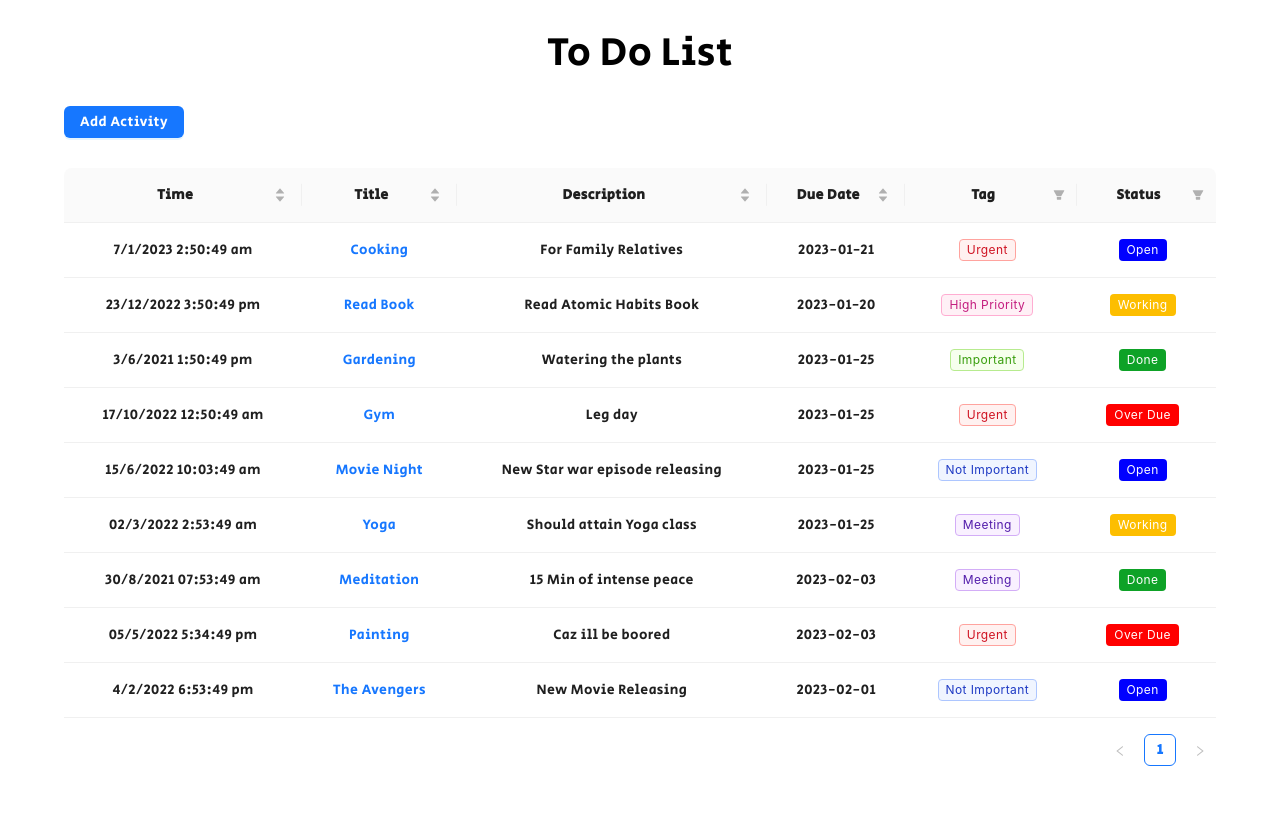
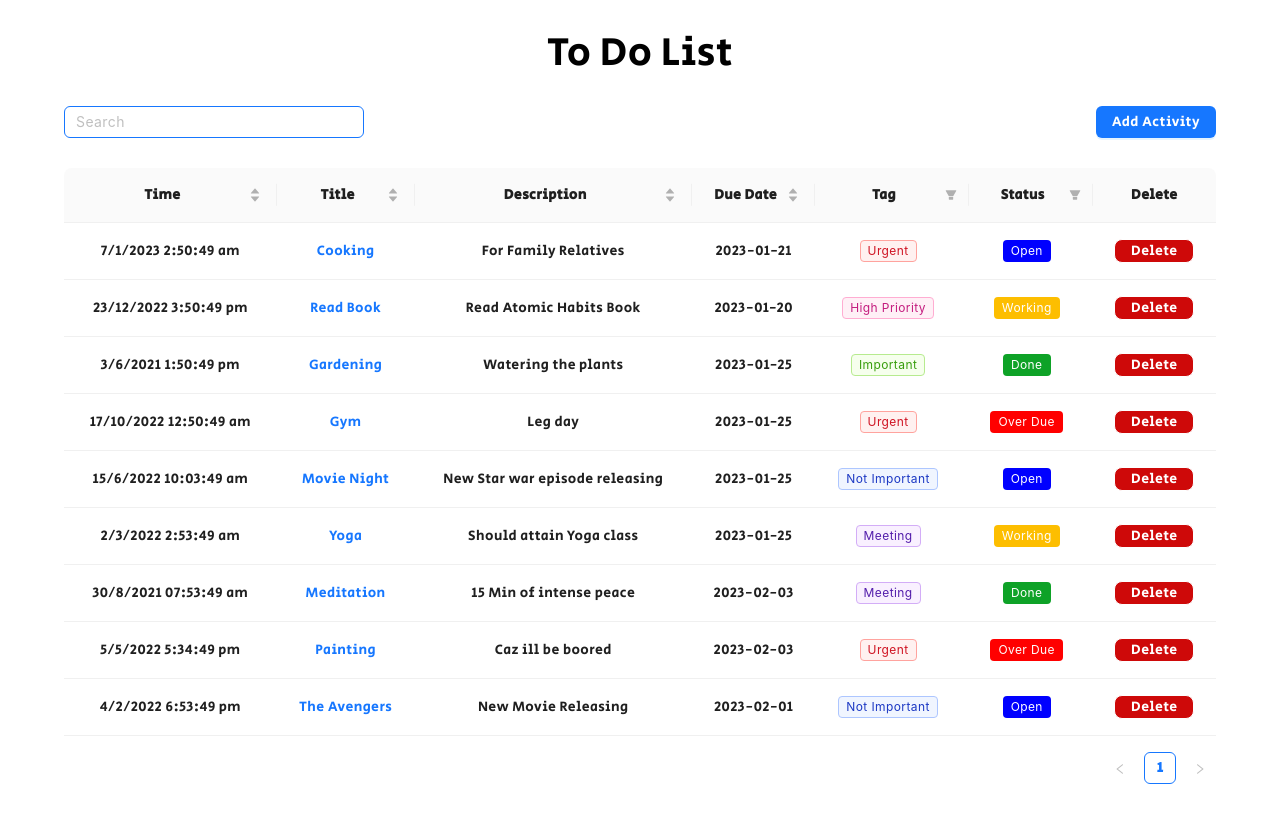
Before and after one commit to Varunvaru524/To-Do-List, a React (Create React App) app: page /table in a window 1280 px wide. Shown: the top 822 px of the page. Built offline with nearby package versions, Linux system fonts and the light colour scheme.

Commit message:
Added Search functionality and fixed some bugs

```diff
--- a/src/Assets/BackendService.js
+++ b/src/Assets/BackendService.js
@@ -47,7 +47,7 @@ const activities = [
   {
     _id: "5b21ca3eeb7f6fbccd47181b",
     title: "Yoga",
-    timeStamp: '02/3/2022 2:53:49 am',
+    timeStamp: '2/3/2022 2:53:49 am',
     description: 'Should attain Yoga class',
     dueDate:'2023-01-25',
     tags:'Meeting',
@@ -65,7 +65,7 @@ const activities = [
   {
     _id: "5b21ca3eeb7f6fbccd47181f",
     title: "Painting",
-    timeStamp: '05/5/2022 5:34:49 pm',
+    timeStamp: '5/5/2022 5:34:49 pm',
     description: 'Caz ill be boored',
     dueDate:'2023-02-03',
     tags:'Urgent',
@@ -101,7 +101,7 @@ export function saveActivity(activity) {
 
   if (!activityInDb._id) {
     activityInDb._id = Date.now().toString();
-    activities.push(activityInDb);
+    activities.unshift(activityInDb);
   }
 
   return activityInDb;
--- a/src/Components/Activity/ActivityClass.css
+++ b/src/Components/Activity/ActivityClass.css
@@ -1,5 +1,13 @@
 @import url(../../index.css);
 
+/* headder */
+.activityHeadder{
+    padding-top: 30px;
+    font-size: 40px;
+}
+
+
+/* Form */
 .activitiesForm{
     width: 80%;
     margin: auto;
@@ -7,11 +15,9 @@
     flex-direction: column;
     align-items: center;
 }
-
 .timeStampContainer>p{
     width: 350px;
 }
-
 .activitiesForm input,.activitiesForm select{
     width: 350px;
     height: 30px;
@@ -21,11 +27,12 @@
 .activitiesForm input{
     padding-left: 5px;
 }
-
 .titleContainer>p,.descriptionContainer>p,.timeStampContainer>p,.dueDateContainer>p,.TagContainer>p,.statusContainer>p{
     margin: 20px 0px 4px 0px;
 }
 
+
+/* Errors */
 .errorFound{
     width: 350px;
     padding: 3px;
@@ -35,6 +42,8 @@
     text-align: center;
 }
 
+
+/* Buttons */
 .activityFormButtons{
     width: 350px;
     margin-top: 20px;
@@ -47,4 +56,5 @@
     border: 1px solid;
     border-radius: 8px;
     width: 80px;
+    cursor: pointer;
 }
--- a/src/Components/Activity/ActivityClass.jsx
+++ b/src/Components/Activity/ActivityClass.jsx
@@ -1,12 +1,12 @@
 import React, { Component } from 'react';
-import {Button} from 'antd'
-import { getActivity,saveActivity,deleteActivity } from '../../Assets/BackendService';
+import { Button } from 'antd'
+import { getActivity, saveActivity, deleteActivity } from '../../Assets/BackendService';
 import './ActivityClass.css'
 
 class ActivityClass extends Component {
     state = {
-        userInput:{time:'',title:'',description:'',dueDate:'',tag:'',status:'Open',_id:''},
-        errors:{title:null, description:null}
+        userInput: { time:'', title:'', description:'', dueDate:'', tag:'', status:'Open', _id:''},
+        errors: { title:null, description:null }
     }
 
     componentDidMount(){
@@ -104,7 +104,7 @@ class ActivityClass extends Component {
             <React.Fragment>
                 <form onSubmit={(e)=>e.preventDefault()}>
                 <div className="activitiesForm">
-                <h1>Activity</h1>
+                    <h1 className="activityHeadder">Activity</h1>
                     <div className="timeStampContainer">
                         <p className='timeStamp'>The Time</p>
                         <div className='time'>{time}</div>
--- a/src/Components/TableComponent/Table.css
+++ b/src/Components/TableComponent/Table.css
@@ -6,7 +6,6 @@ header{
     text-align: center;
     margin: 30px;
 }
-
 
 /* Tool Bar */
 .toolBar{
@@ -29,6 +28,6 @@ header{
     width: 90%;
     margin: auto;
 }
-tr,th span {
+tr,th div {
     text-align: center;
 }
--- a/src/Components/TableComponent/Table.jsx
+++ b/src/Components/TableComponent/Table.jsx
@@ -1,7 +1,7 @@
 import React, { Component } from 'react';
 import {Table, Button,Input,Tag} from 'antd'
 import {Link} from 'react-router-dom'
-import { getActivities } from "../../Assets/BackendService";
+import { getActivities,deleteActivity } from "../../Assets/BackendService";
 import './Table.css'
 
 class TheTable extends Component {
@@ -83,9 +83,15 @@ class TheTable extends Component {
                 onFilter:(value,record)=>{
                     return record.status.props.children === value
                 }
+            },
+            {
+                title:<div>Delete</div>,
+                dataIndex:'delete',
+                key:7
             }
         ],
-        tableData:[]
+        tableData:[],
+        searchData:[]
     }
 
     componentDidMount() {
@@ -108,33 +114,70 @@ class TheTable extends Component {
 
             return {
                 time:data.timeStamp,
-                title:<Link to={'/table'+'/'+data._id}>{data.title}</Link>,
+                title:<Link to={'/table'+'/'+data._id} title={'Edit'}>{data.title}</Link>,
                 status:<Tag color={statusColor}>{data.status}</Tag>,
                 description:data.description,
                 dueDate:data.dueDate,
                 tags:<Tag color={tagColor}>{data.tags}</Tag>,
-                key:data._id
+                key:data._id,
+                delete: <button onClick={()=>this.handleDelete(data)} className='delete'>Delete</button>
             }
         })
-        this.setState({tableData:updatedTableData})
+        this.setState({tableData:updatedTableData, searchData:updatedTableData})
+    }
+
+    handleDelete (data){
+        let updatedTableData = [...this.state.tableData]
+        let deleteIndex = updatedTableData.findIndex(a=>a.key==data._id)
+        updatedTableData.splice(deleteIndex,1)
+
+        this.setState({tableData:updatedTableData,searchData:updatedTableData})
+
+        //Calling backend delete api
+        deleteActivity(data._id)
     }
 
     handleSearch({currentTarget}){
-        // Calling Search quary
+        let currentSearch = currentTarget.value.toUpperCase()
 
+        // Search from title
+        let titleSearch = this.state.tableData.filter(a=>{
+            return a.title.props.children.toUpperCase().startsWith(currentSearch)
+        })
+
+        // Search from description
+        let descriptionSearch = this.state.tableData.filter(a=>{
+            return a.description.toUpperCase().startsWith(currentSearch)
+        })
+
+        // Search from Status
+        let statusSearch = this.state.tableData.filter(a=>{
+            return a.status.props.children.toUpperCase().startsWith(currentSearch)
+        })
+
+        // Search from Time
+        let timeSearch = this.state.tableData.filter(a=>{
+            return a.time.toUpperCase().startsWith(currentSearch)
+        })
+
+        // Eleminating the duplicate elements
+        let search = [ ...titleSearch, ...descriptionSearch, ...statusSearch, ...timeSearch]
+        let searchData = search.filter((e,i)=>search.indexOf(e)==i)
+        this.setState({searchData})
     }
 
     render() {
-        let {tableColumn,tableData} = this.state
+        let {tableColumn,searchData} = this.state
+
         return (
             <React.Fragment>
                 <header>To Do List</header>
                 <div className="toolBar">
-                    {/* <Input onChange={(e)=>this.handleSearch(e)} placeholder='Search'/> */}
+                    <Input onChange={(e)=>this.handleSearch(e)} placeholder='Search'/>
                     <Button type='primary'><Link to='/table/new'>Add Activity</Link></Button>
                 </div>
                 <div className="tableContainer">
-                    <Table dataSource={tableData} columns={tableColumn}/>
+                    <Table dataSource={searchData} columns={tableColumn}/>
                 </div>
             </React.Fragment>
         );
```
